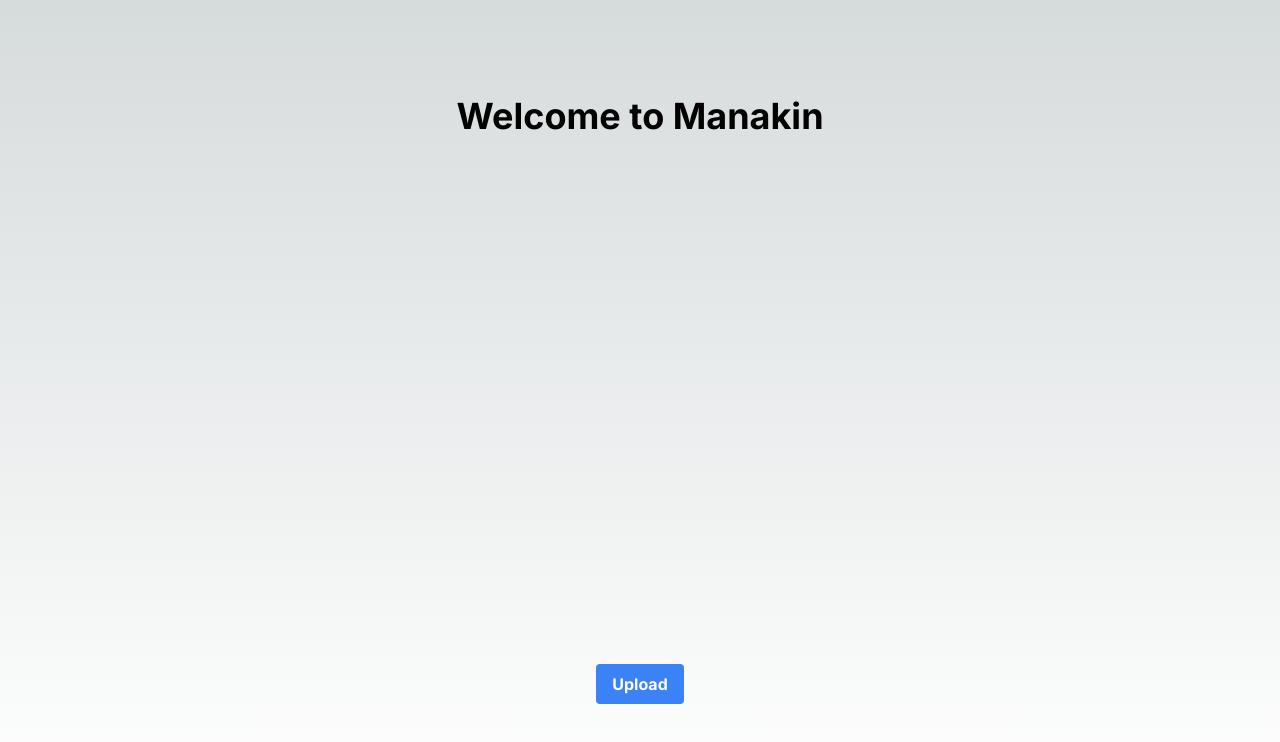
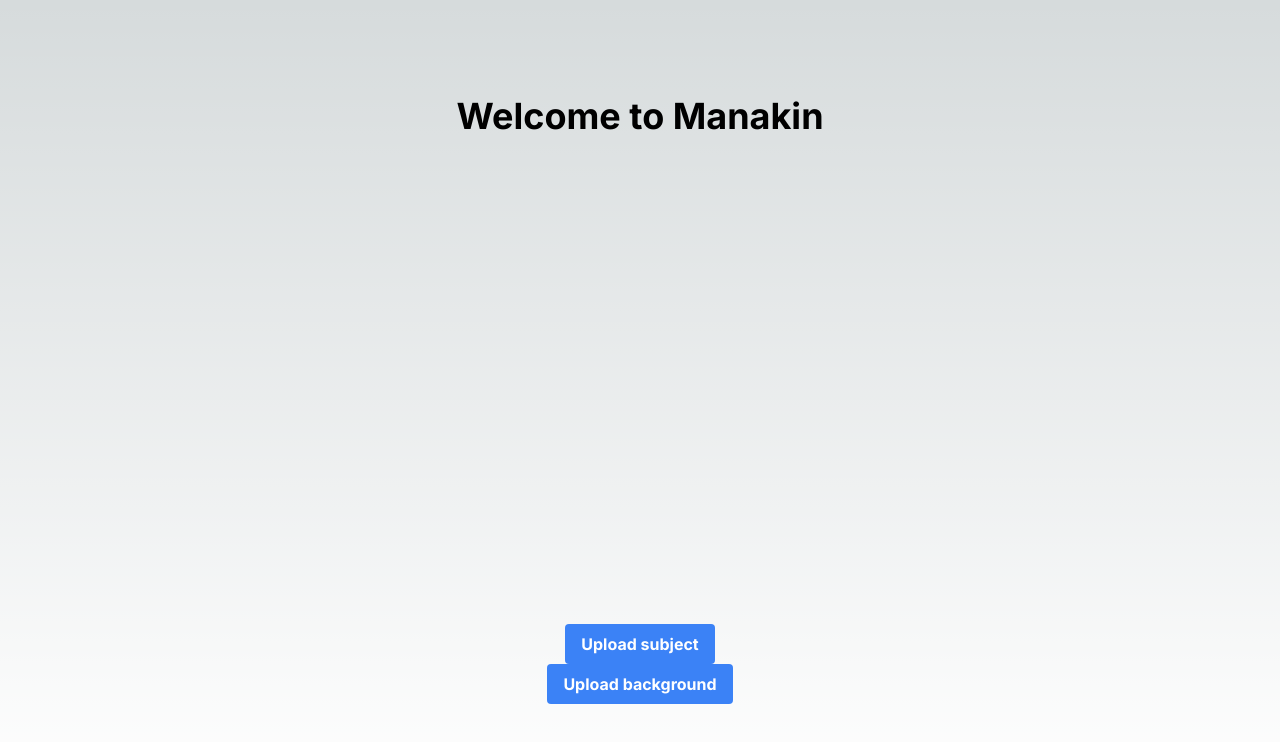
Before and after one commit to RodrigoJC20/manakin-app, a Next.js app in the folder manakin/: page / in a window 1280 px wide. Shown: the top 742 px of the page. Built offline with nearby package versions, Linux system fonts and the light colour scheme.

Commit message:
upload subject and background

```diff
--- a/manakin/app/page.tsx
+++ b/manakin/app/page.tsx
@@ -4,9 +4,14 @@
   return (
     <main className="flex min-h-screen flex-col items-center justify-between p-24">
       <h1 className="text-4xl font-bold">Welcome to Manakin</h1>
-      <button className="bg-blue-500 hover:bg-blue-700 text-white font-bold py-2 px-4 rounded">
-        Upload
-      </button>
+      <div className="flex flex-col items-center">
+        <button className="bg-blue-500 hover:bg-blue-700 text-white font-bold py-2 px-4 rounded">
+          Upload subject
+        </button>
+        <button className="bg-blue-500 hover:bg-blue-700 text-white font-bold py-2 px-4 rounded">
+          Upload background
+        </button>
+      </div>
     </main>
   );
 }
```
